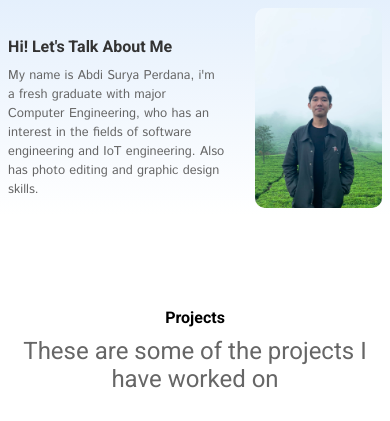
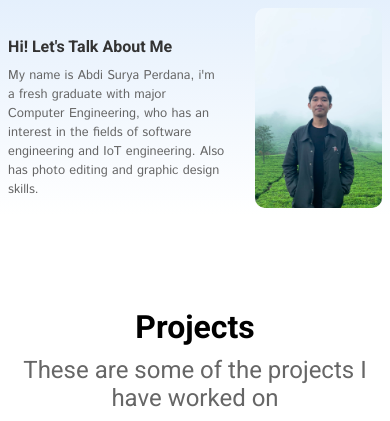
Before and after one commit to abdisuryaperdana/Portofolio, a plain HTML site: page index.html in a window 390 px wide. Shown: the part 263-684 px from the top of the page. Drawn offline with Linux system fonts and the light colour scheme.

Commit message:
Update font size on styles.css

```diff
--- a/styles.css
+++ b/styles.css
@@ -243,7 +243,7 @@ img {
 }
 
 .projects h1 {
-    font-size: 0.5em;
+    font-size: 2em;
     margin-bottom: 10px;
 }
 
@@ -496,7 +496,7 @@ img {
     }
 
     .projects h1 {
-        font-size: 1em;
+        font-size: 2em;
         margin-bottom: 10px;
     }
 
```
